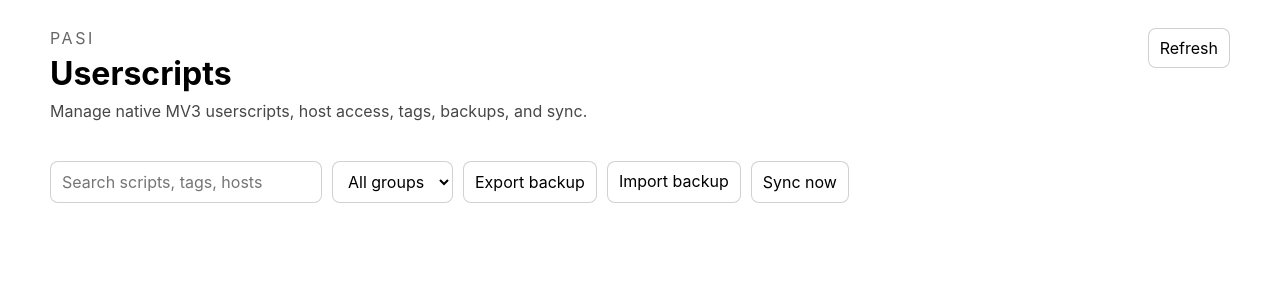
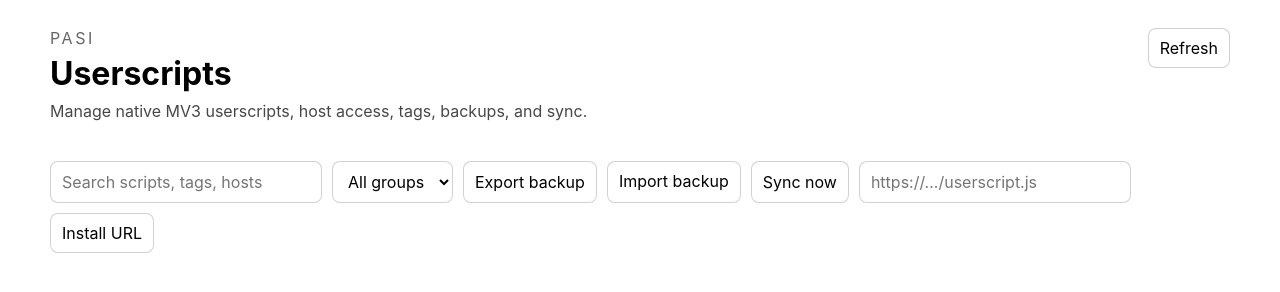
Before and after one commit to riley-berg/PASI-Engineering-Workspace, a browser extension: page extensions/pasi-chatgpt/options.html in a window 1280 px wide. Drawn offline with Linux system fonts and the light colour scheme.

Commit message:
feat(userscripts): add queued URL installer to dashboard

```diff
--- a/extensions/pasi-chatgpt/options.html
+++ b/extensions/pasi-chatgpt/options.html
@@ -22,7 +22,7 @@
       <select id="group"><option value="">All groups</option></select>
       <button id="backup" type="button">Export backup</button>
       <label class="file-button">Import backup<input id="restore-file" type="file" accept="application/json"></label>
-      <button id="sync" type="button">Sync now</button>
+      <button id="sync" type="button">Sync now</button><input id="install-url" type="url" placeholder="https://…/userscript.js"><button id="install" type="button">Install URL</button>
     </section>
 
     <section id="status" class="status" role="status"></section>
```
